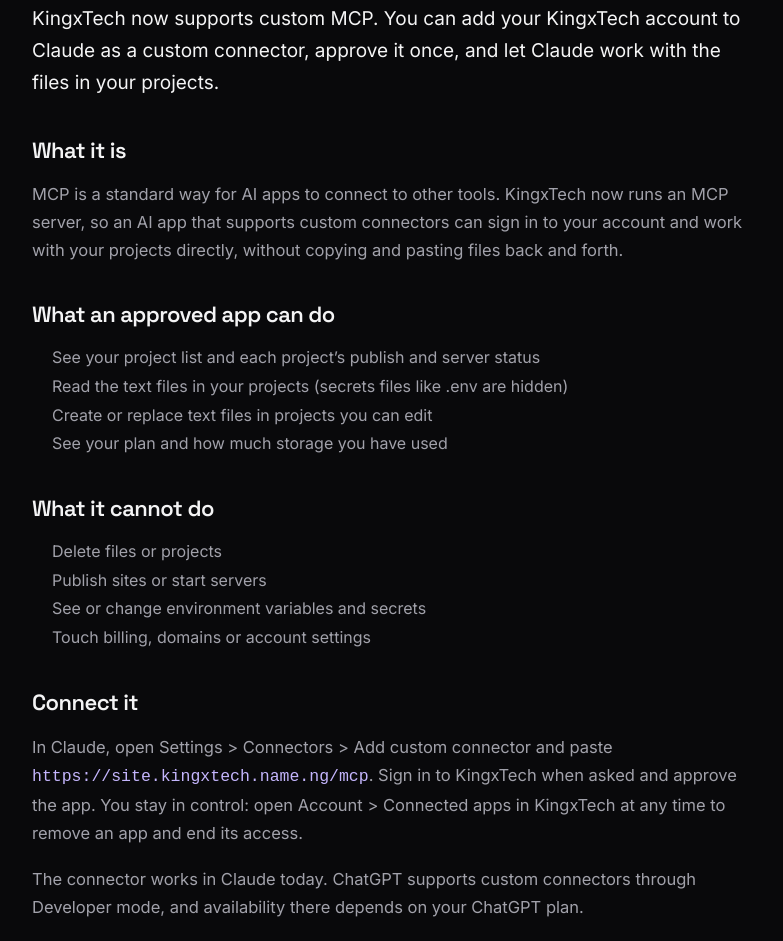
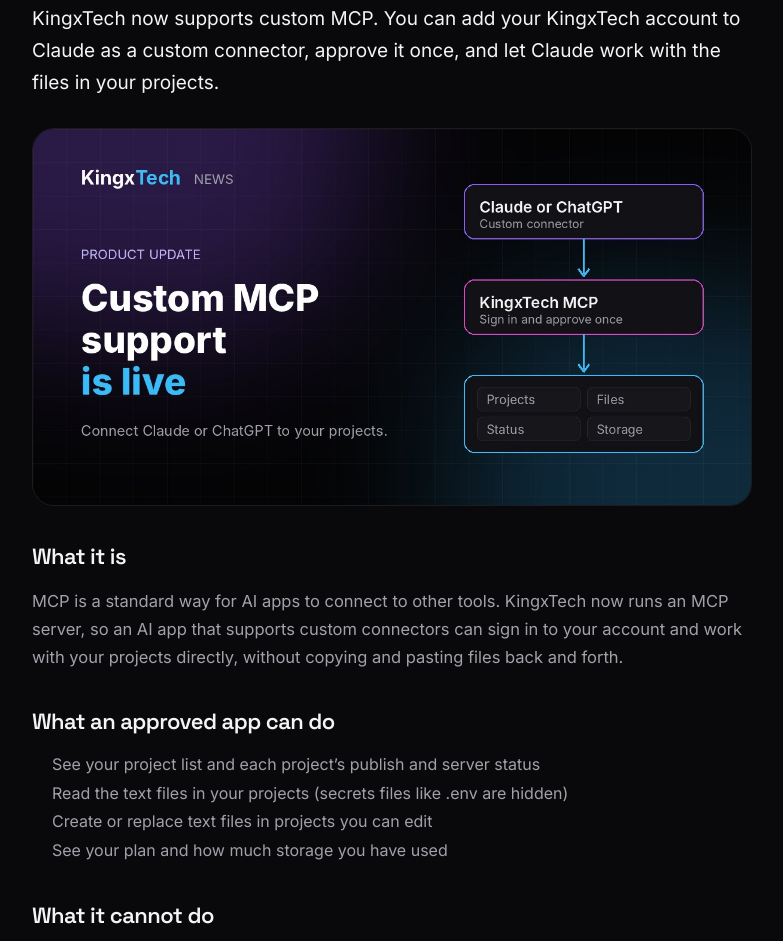
Before and after one commit to KingzAlkhasim/KingxTech, a plain HTML site: page news/custom-mcp-support/index.html in a window 1280 px wide. Shown: the part 377-1318 px from the top of the page, without its empty margins (248-1031 px from the left). Drawn offline with Linux system fonts and the light colour scheme.

Commit message:
News: custom MCP cover image and ChatGPT wording
Co-Authored-By: Claude Sonnet 5.5 <noreply@anthropic.com>
Claude-Session: https://claude.ai/code/session_013vH754ZcwfZkoFobNNvn7P

```diff
--- a/news/custom-mcp-support/index.html
+++ b/news/custom-mcp-support/index.html
@@ -28,6 +28,7 @@
 <div class="meta" style="margin-top:22px">Product update · <time datetime="2026-11-15">November 15, 2026</time></div>
 <h1>Connect Claude to your KingxTech projects with custom MCP support</h1>
 <p class="lede">KingxTech now supports custom MCP. You can add your KingxTech account to Claude as a custom connector, approve it once, and let Claude work with the files in your projects.</p>
+<img class="cover" src="/img/og-custom-mcp.jpg" alt="Diagram: Claude or ChatGPT connects through a custom connector to the KingxTech MCP server, which reaches your projects, files, status and storage" width="1200" height="630">
 <h2>What it is</h2>
 <p>MCP is a standard way for AI apps to connect to other tools. KingxTech now runs an MCP server, so an AI app that supports custom connectors can sign in to your account and work with your projects directly, without copying and pasting files back and forth.</p>
 <h2>What an approved app can do</h2>
@@ -36,7 +37,7 @@
 <ul><li>Delete files or projects</li><li>Publish sites or start servers</li><li>See or change environment variables and secrets</li><li>Touch billing, domains or account settings</li></ul>
 <h2>Connect it</h2>
 <p>In Claude, open Settings &gt; Connectors &gt; Add custom connector and paste <code style="color:#c4b5fd">https://site.kingxtech.name.ng/mcp</code>. Sign in to KingxTech when asked and approve the app. You stay in control: open Account &gt; Connected apps in KingxTech at any time to remove an app and end its access.</p>
-<p>The connector works in Claude today. ChatGPT supports custom connectors through Developer mode, and availability there depends on your ChatGPT plan.</p>
+<p>The connector works in both Claude and ChatGPT. In ChatGPT, custom connectors are added from the web or desktop app, not the mobile app, and availability depends on your ChatGPT plan. Once connected, you can use it from your phone as well.</p>
 <h2>Feedback</h2>
 <p>Tell us how it works for you through our <a href="/contact" style="color:#c4b5fd;text-decoration:underline">contact page</a> or on <a href="https://discord.gg/GKkk8a79fz" rel="noopener" style="color:#c4b5fd;text-decoration:underline">Discord</a>. Setup steps are in the <a href="https://auth.kingxtech.name.ng/docs" style="color:#c4b5fd;text-decoration:underline">KingxTech docs</a>.</p>
 </div></article>
```
Also changed, not shown: news.html (+1 -1 lines), img/og-custom-mcp.jpg (added).
